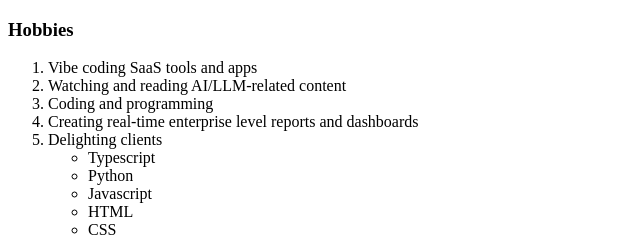
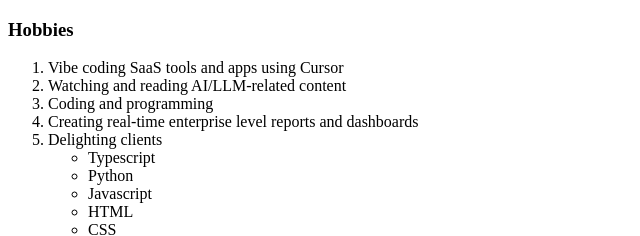
Before and after one commit to kelechi824/cv, a plain HTML site: page hobbies.html in a window 1280 px wide. Shown: the top 236 px of the page, 0-640 px from the left. Drawn offline with Linux system fonts and the light colour scheme.

Commit message:
Update hobbies.html

```diff
--- a/hobbies.html
+++ b/hobbies.html
@@ -7,7 +7,7 @@
   <body>
     <h3>Hobbies</h3>
     <ol>
-      <li>Vibe coding SaaS tools and apps</li>
+      <li>Vibe coding SaaS tools and apps using Cursor</li>
       <li>Watching and reading AI/LLM-related content</li>
       <li>Coding and programming</li>
       <li>Creating real-time enterprise level reports and dashboards</li>
```
